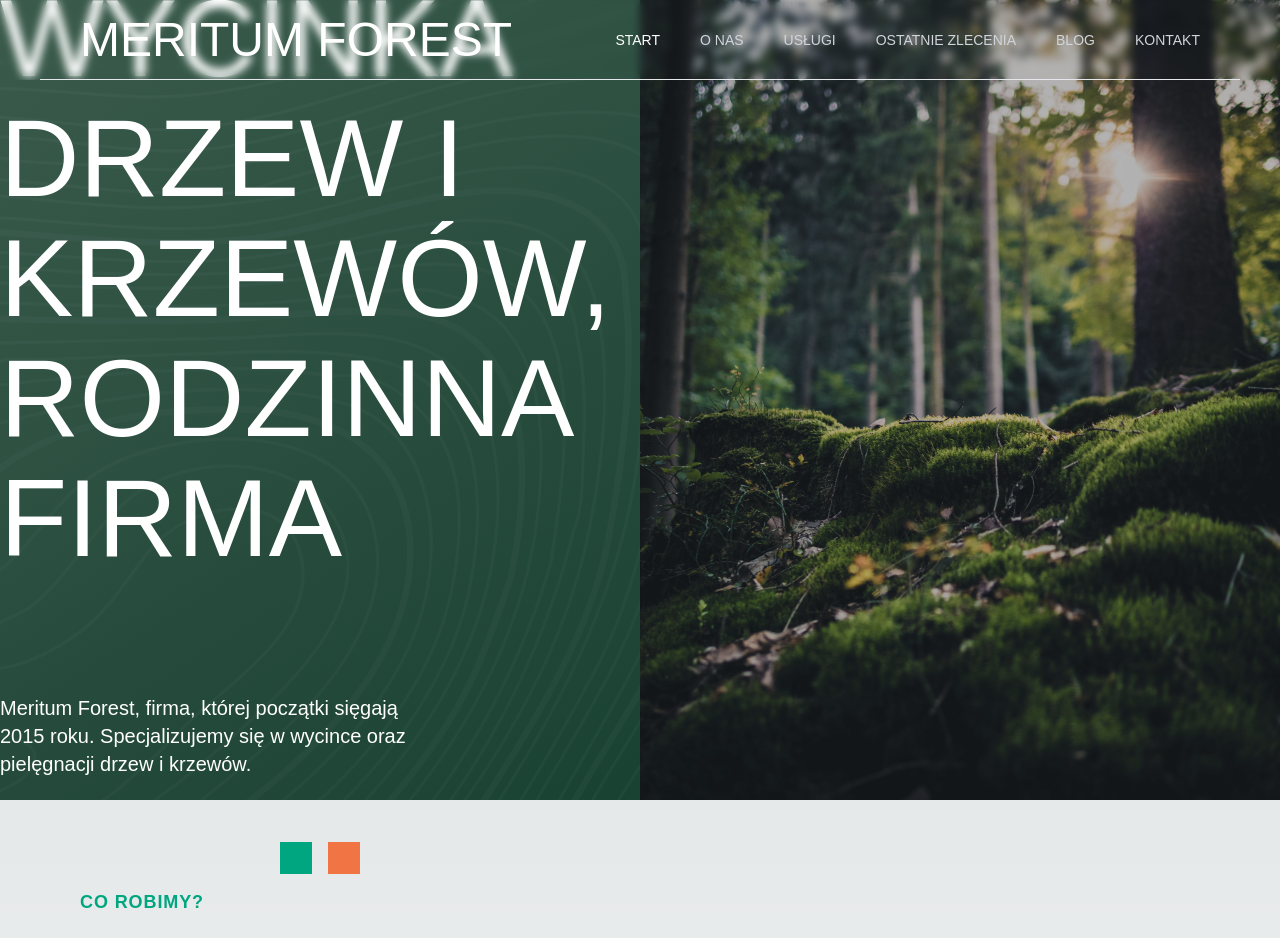
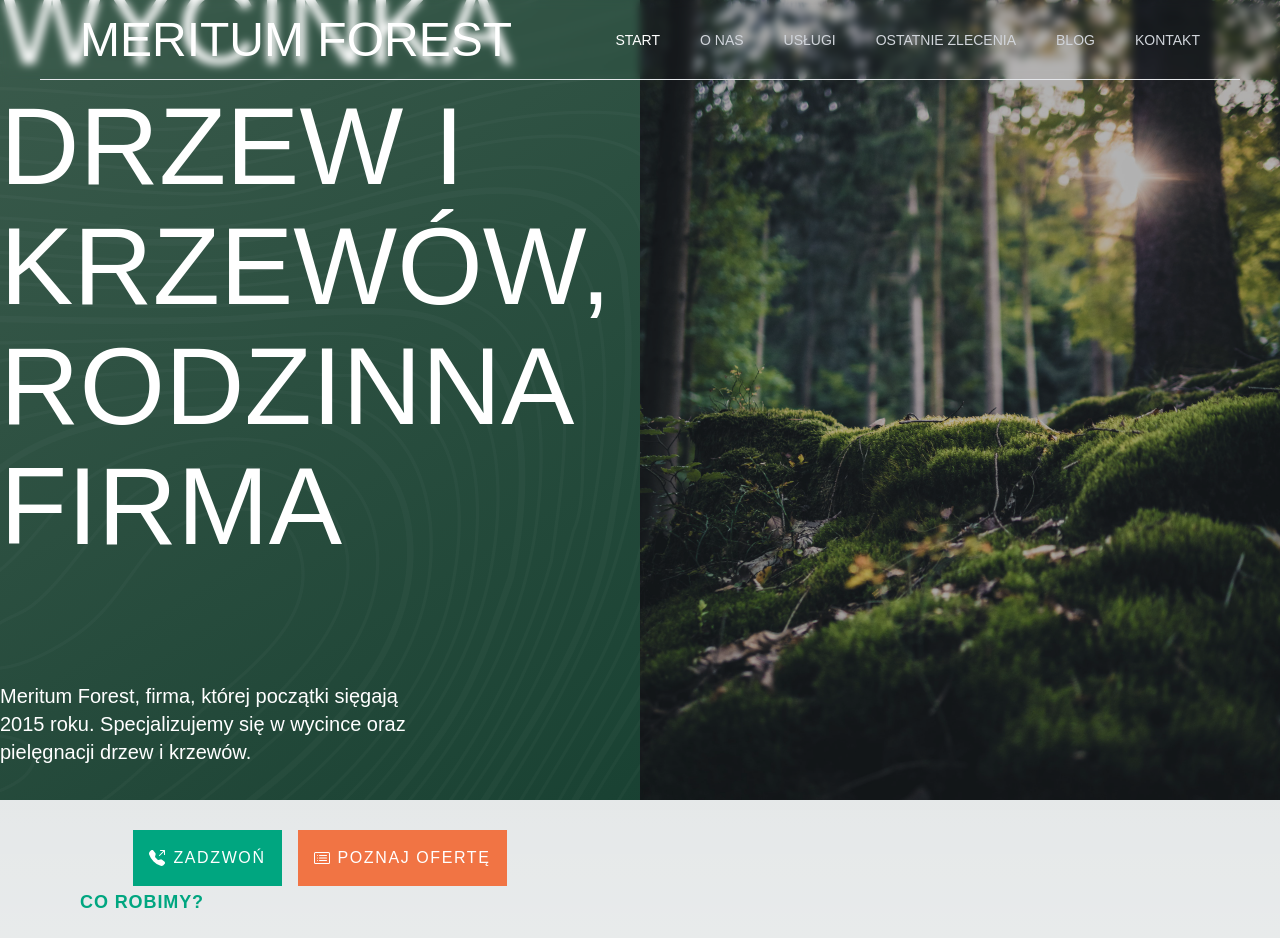
Before and after one commit to Jullew/meritum-forest, a Next.js app: page / in a window 1280 px wide. Shown: the top 938 px of the page. Built offline with nearby package versions, Linux system fonts and the light colour scheme; a web font is replaced by a local one.

Commit message:
hero icons test

```diff
--- a/components/home/Hero.tsx
+++ b/components/home/Hero.tsx
@@ -2,7 +2,7 @@ import React from "react";
 import las from "@/public/hero/las.jpg";
 import Image from "next/image";
 import bg from "@/public/hero/bg.svg";
-// import { BsTelephoneOutboundFill, BsCardList } from "react-icons/bs";
+import { BsTelephoneOutboundFill, BsCardList } from "react-icons/bs";
 import Link from "next/link";
 type Props = {};
 
@@ -27,11 +27,11 @@ function Hero({}: Props) {
             <div className="flex justify-center gap-4 pt-10 items-center">
               <Link href="tel:+48793023649">
                 <button className="bg-[#00a680] hover:bg-green-300 hover:text-gray-700 ease-out transition-all flex justify-center items-center gap-2 tracking-widest p-4">
-                  {/* <BsTelephoneOutboundFill /> ZADZWOŃ */}
+                  <BsTelephoneOutboundFill /> ZADZWOŃ
                 </button>
               </Link>
               <button className="bg-[#f17444] hover:bg-orange-300 hover:text-gray-700 ease-out transition-all flex justify-center items-center gap-2 tracking-widest p-4">
-                {/* <BsCardList /> POZNAJ OFERTĘ */}
+                <BsCardList /> POZNAJ OFERTĘ
               </button>
             </div>
           </div>
```
